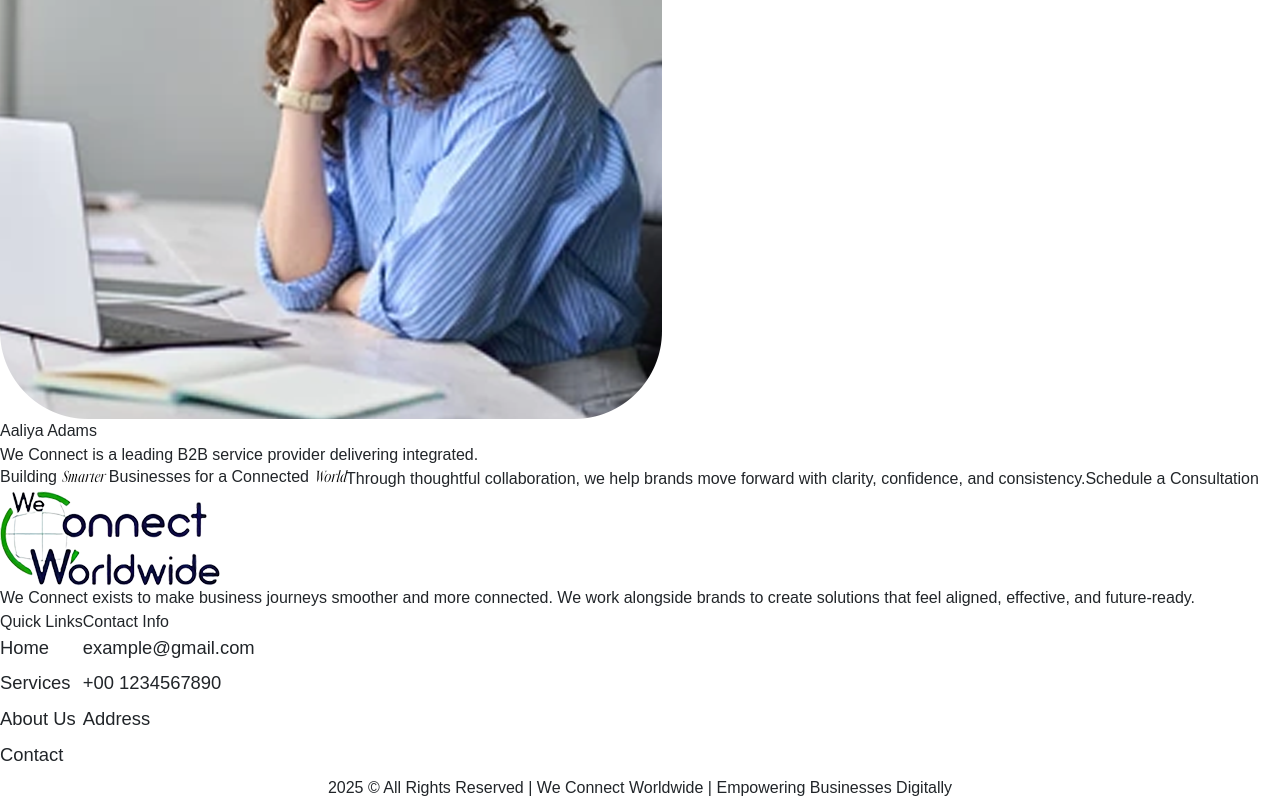
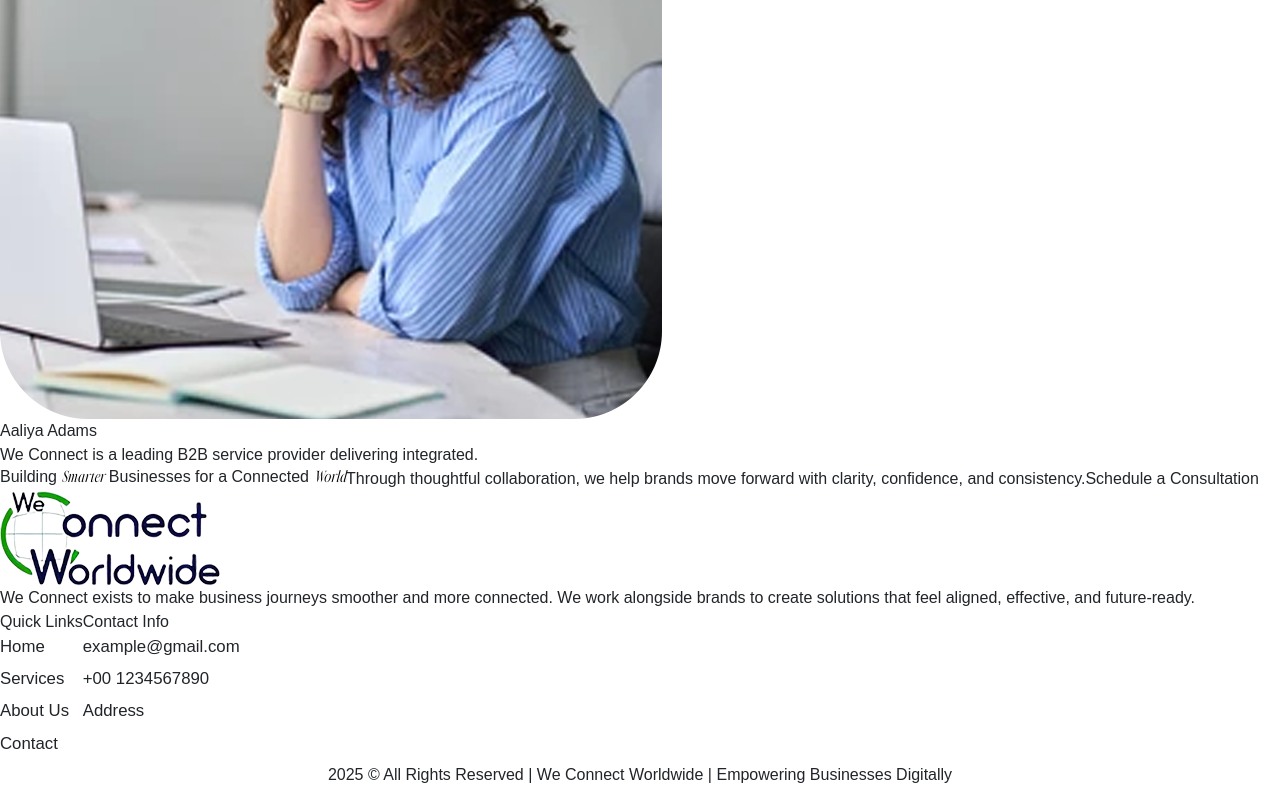
Before and after one commit to josephpal27/We-Connect-Worldwide, a React (Vite) app: page / in a window 1280 px wide. Shown: the part 4491-5291 px from the top of the page. Built offline with nearby package versions, Linux system fonts and the light colour scheme; a web font is replaced by a local one.

Commit message:
Footer Updated

```diff
--- a/src/components/Footer.jsx
+++ b/src/components/Footer.jsx
@@ -22,7 +22,7 @@ const Footer = () => {
                             rounded-[8] lg:rounded-[6px] xl:rounded-[8px] 2xl:rounded-[10px]
                             mt-[0.5rem] lg:mt-[0.4rem] xl:mt-[0.45rem] 2xl:mt-[0.5rem]
                         ">
-                            <img src={logo} alt="Logo" loading="lazy" className="w-[120px]" />
+                            <img src={logo} alt="Logo" loading="lazy" className="w-[100] lg:w-[95px] xl:w-[110px] 2xl:w-[120px]" />
                         </div>
                         <p className="
                             mt-[2rem] lg:mt-[1.8rem] xl:mt-[1.9rem] 2xl:mt-[2rem]
--- a/src/index.css
+++ b/src/index.css
@@ -123,4 +123,22 @@ footer a{
 footer a:hover{
   text-decoration: underline;
 }
+
+@media screen and (min-width: 1230px) and (max-width: 1399px) {
+  footer a{
+    font-size: 1.05rem;
+    margin-bottom: 0.45rem;
+  }
+}
+
+@media screen and (min-width: 992px) and (max-width: 1229px) {
+  footer a{
+    font-size: 0.95rem;
+    margin-bottom: 0.4rem;
+  }
+}
+
+@media screen and (max-width: 768px) {
+
+}
 /* Footer End */
```
